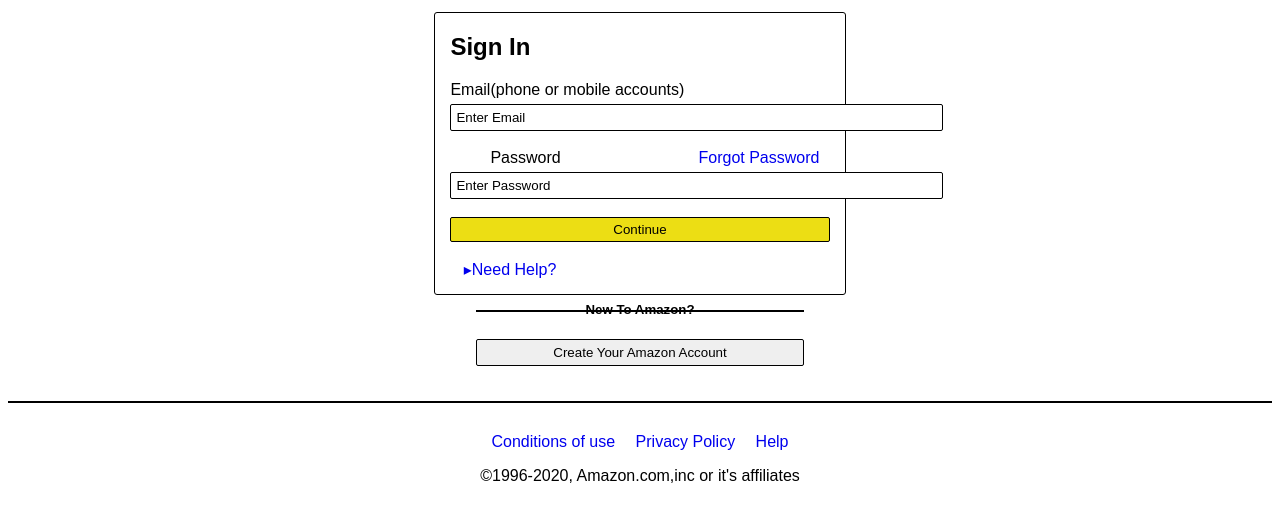
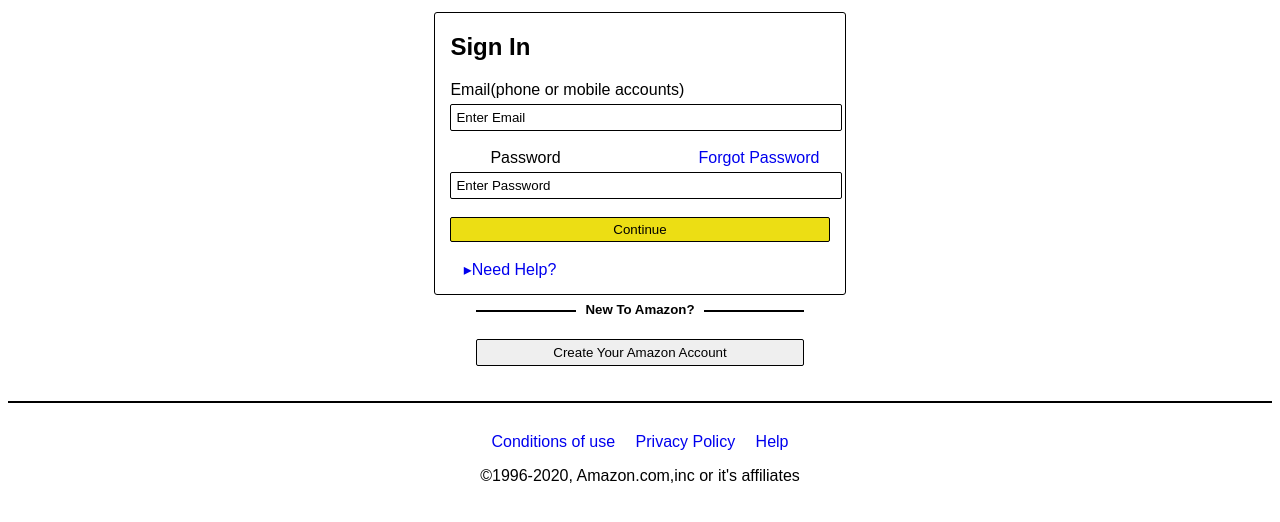
Before and after one commit to thebooyakid/Amazonagain, a plain HTML site: page index.html in a window 1280 px wide. Shown: the part 70-592 px from the top of the page. Drawn offline with Linux system fonts and the light colour scheme.

Commit message:
updated for style

```diff
--- a/css/main.css
+++ b/css/main.css
@@ -58,6 +58,7 @@ a:link{
     margin-top: 5px;
     border: solid 1px;
     border-radius: 2px;
+    width: 100%;
 }
 
 .create{
@@ -67,4 +68,7 @@ a:link{
 }
 h5{
     margin-top: -10px;
+    background: white;
+    margin-left: 100px;
+    margin-right: 100px;
 }
--- a/index.html
+++ b/index.html
@@ -18,14 +18,14 @@
             <h1>Sign In</h1>
             <form>
                 <label for="email">Email(phone or mobile accounts)</label><br>
-                <input class ="input" type="text" value="Enter Email" size="58"><br><br>
+                <input class ="input" type="text" value="Enter Email"><br><br>
                 <label for="password">&nbsp;&nbsp;&nbsp;&nbsp;&nbsp;&nbsp;&nbsp;&nbsp;
                 Password</label>
                 <a href="url">&nbsp;&nbsp;&nbsp;&nbsp;&nbsp;&nbsp;&nbsp;&nbsp;
                 &nbsp;&nbsp;&nbsp;&nbsp;&nbsp;&nbsp;&nbsp;&nbsp;&nbsp;&nbsp;&nbsp;
                 &nbsp;&nbsp;&nbsp;&nbsp;&nbsp;&nbsp;&nbsp;&nbsp;
                 Forgot Password</a><br>
-                <input class="input" type="text" value="Enter Password" size="58"><br><br>
+                <input class="input" type="text" value="Enter Password"><br><br>
                 <input class ="button" type="submit" value="Continue" style="width:100%"><br><br>
             </form>
             <a href="url">&nbsp;&nbsp;&nbsp;&#9656;Need Help?</a>
```
Also changed, not shown: 4 other files.
